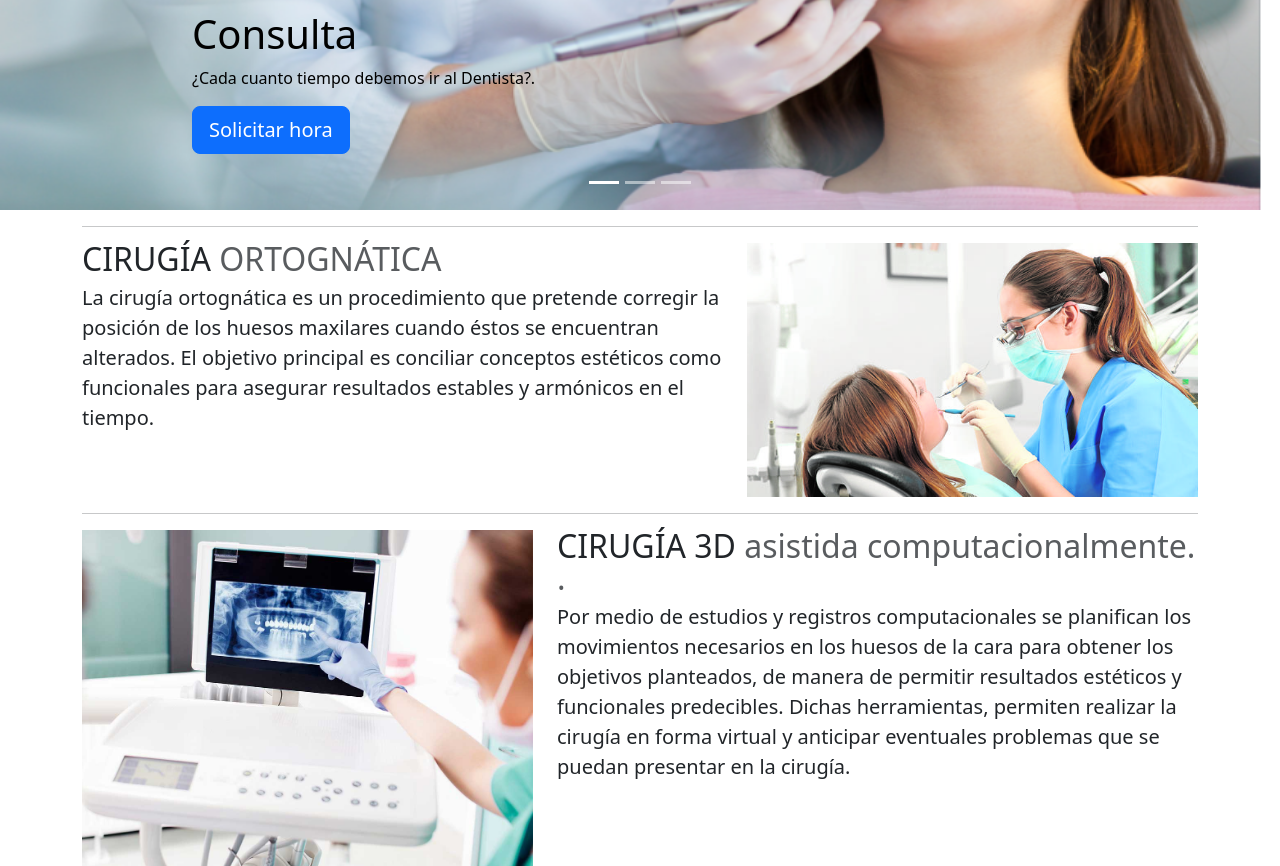
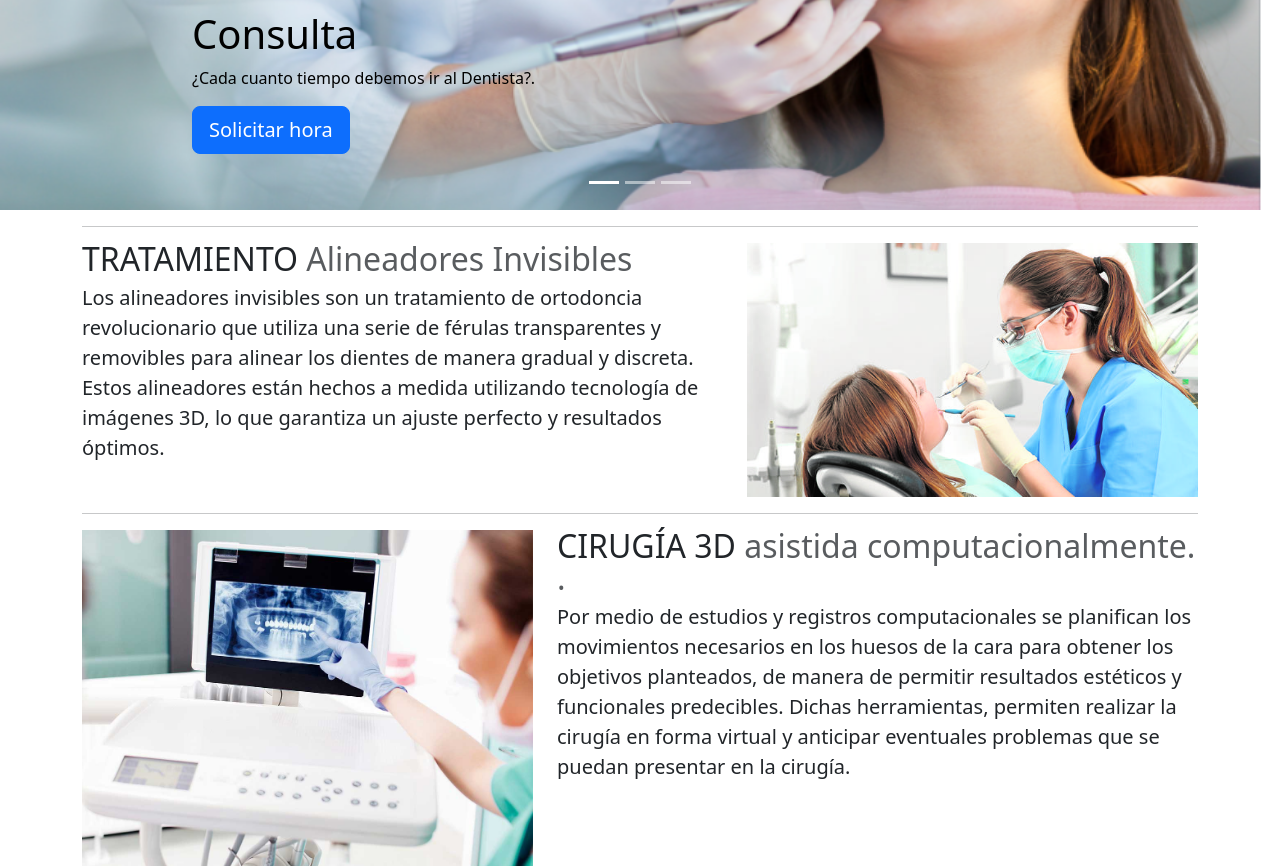
Before and after one commit to Isabellags/MediApp, a Django app: page / in a window 1280 px wide. Shown: the part 574-1440 px from the top of the page. Run offline with Django 4.2, Linux system fonts and the light colour scheme.

Commit message:
Actualización en feturea1
Se agrego un nuevo tratamiento al inicio de la página

```diff
--- a/appweb/templates/home.html
+++ b/appweb/templates/home.html
@@ -73,11 +73,11 @@
 
     <div class="row featurette">
       <div class="col-md-7">
-        <h2 class="featurette-heading fw-normal lh-1">CIRUGÍA  <span
-            class="text-body-secondary">ORTOGNÁTICA</span></h2>
-        <p class="lead">La cirugía ortognática es un procedimiento que pretende corregir la posición de los huesos maxilares cuando éstos se encuentran alterados.
-
-          El objetivo principal es conciliar conceptos estéticos como funcionales para asegurar resultados estables y armónicos en el tiempo.</p>
+        <h2 class="featurette-heading fw-normal lh-1">TRATAMIENTO  <span
+            class="text-body-secondary">Alineadores Invisibles</span></h2>
+        <p class="lead">Los alineadores invisibles son un tratamiento de ortodoncia revolucionario que utiliza una serie de férulas transparentes y removibles para alinear los dientes de manera gradual y discreta. Estos alineadores están hechos a medida utilizando
+          tecnología de imágenes 3D, lo que garantiza un ajuste perfecto y resultados óptimos.</p>
+          <!--Se agrego un nuevo tratamiento a la clinica en feature1 -->
       </div>
       <div class="col-md-5">
         <img src="{% static './imagenes/foto2.jpeg' %}" class="bd-placeholder-img bd-placeholder-img-lg featurette-image img-fluid mx-auto"  width="500"
```
